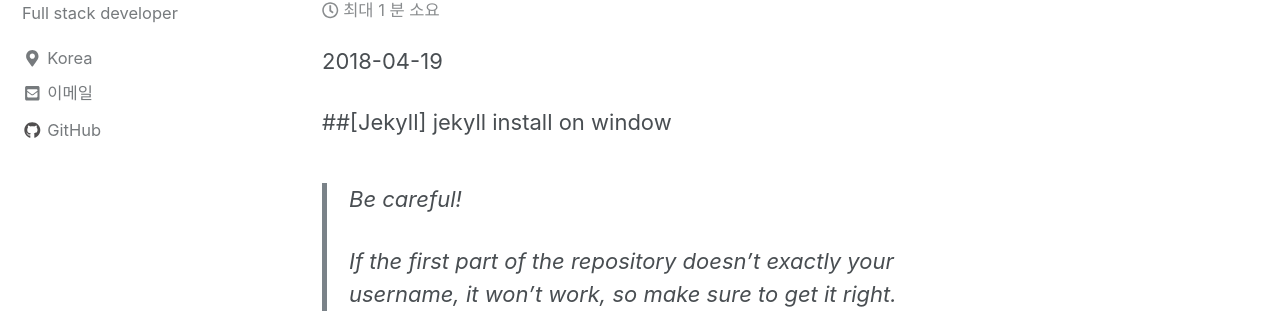
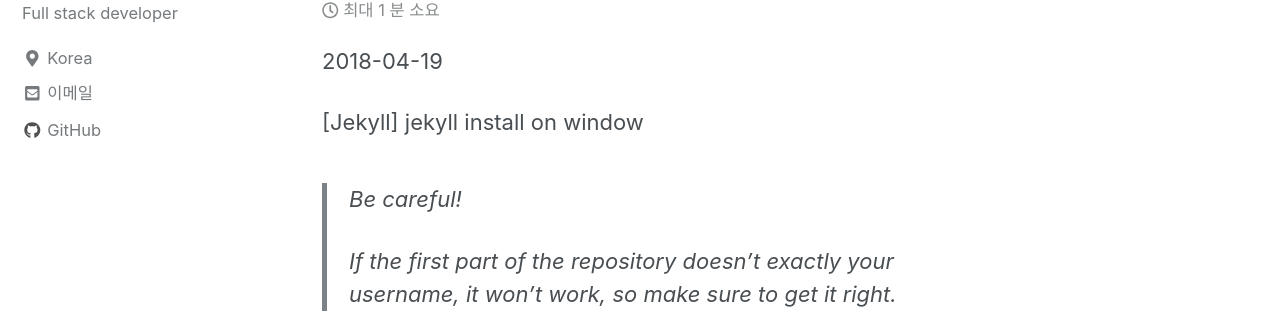
Before and after one commit to sonAJin1/sonAJin1.github.io, a Jekyll site: the page built from _posts/2018-04-19-[Jekyll]-jekyll-install-on-window.md, in a window 1280 px wide and 900 px high. Shown: the part 189-502 px from the top of the window. Built offline with Jekyll 4.4.1, drawn with Linux system fonts in a browser that asks for light colours; nearby versions of some CDN libraries.

```diff
--- a/_posts/2018-04-19-[Jekyll]-jekyll-install-on-window.md
+++ b/_posts/2018-04-19-[Jekyll]-jekyll-install-on-window.md
@@ -2,7 +2,7 @@
 
 2018-04-19
 
-##[Jekyll] jekyll install on window
+[Jekyll] jekyll install on window
 
 
 
```
